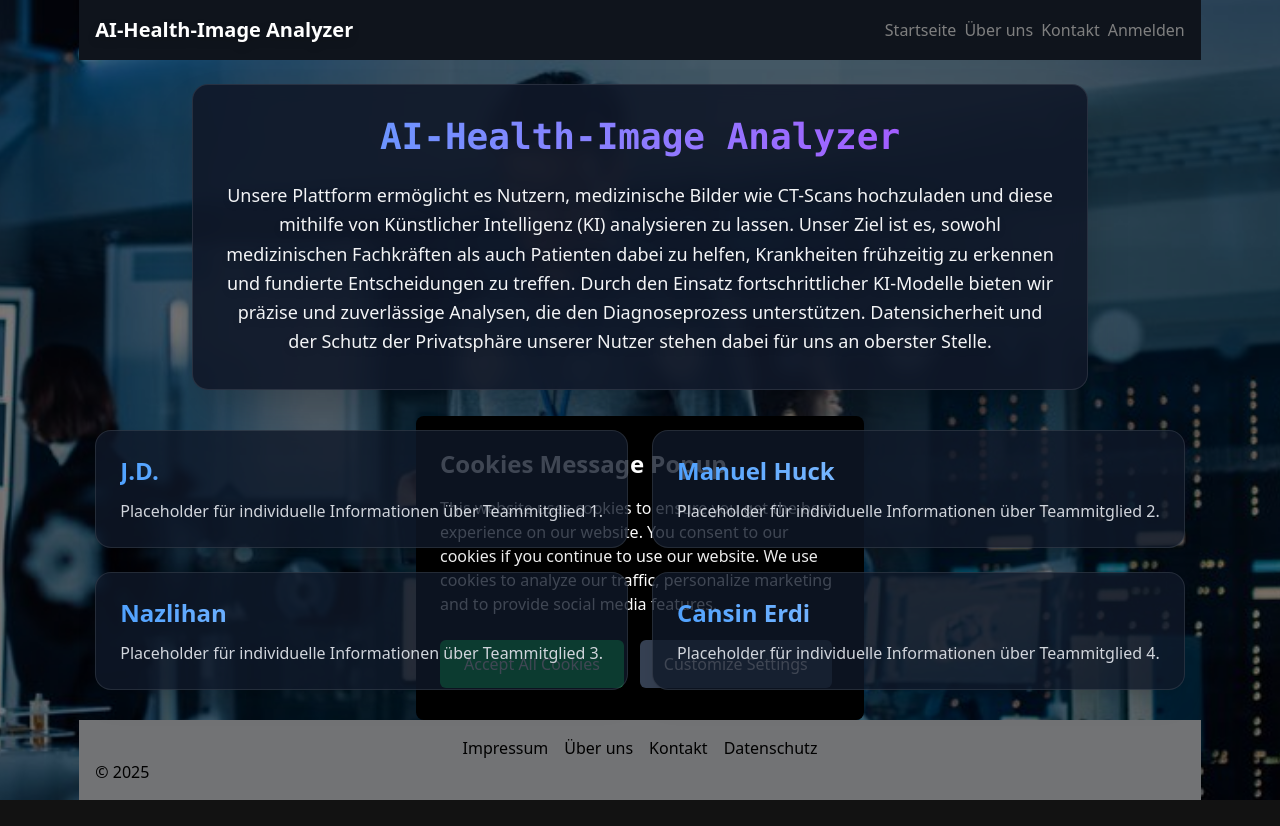
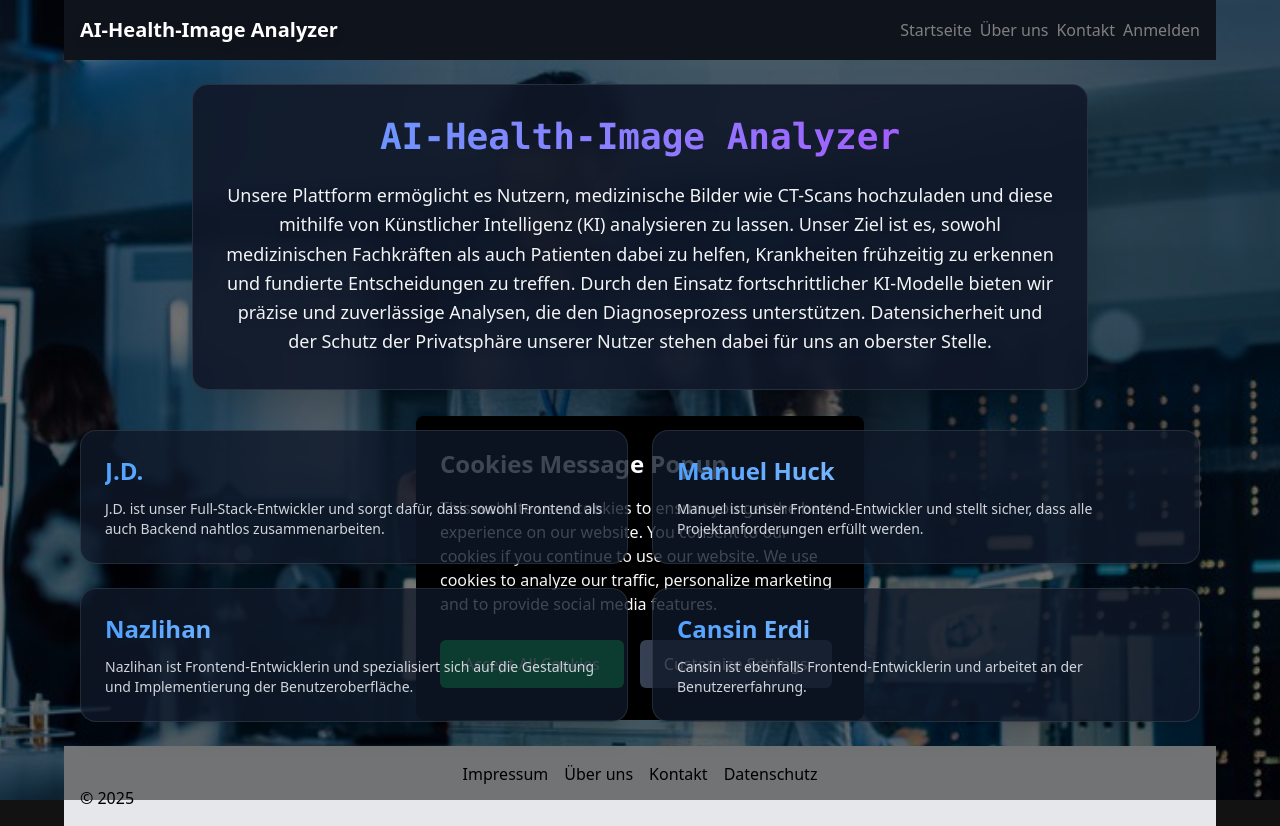
Before and after one commit to AI-Health-Image/AI-Health-Image, a React (Vite) app in the folder frontend/: page /about in a window 1280 px wide. Before the commit the page ends 800 px from the top, so only its background shows below. Built offline with nearby package versions, Linux system fonts and the light colour scheme.

Commit message:
added some final touches to the header and footer and generally the page

```diff
--- a/frontend/src/pages/AboutPage.jsx
+++ b/frontend/src/pages/AboutPage.jsx
@@ -3,10 +3,11 @@ import Layout from "../layout/Layout";
 function AboutPage() {
   return (
     <div
-      className="bg-cover bg-center min-h-screen flex flex-col justify-center items-center relative"
+      className="bg-cover bg-center flex-grow flex flex-col justify-center items-center relative"
       style={{ backgroundImage: "url('/itmedical.jpg')" }}
     >
-      <div className="absolute inset-0 bg-black/50 pointer-events-none"></div>
+      {/* Overlay mit niedrigerem z-index */}
+      <div className="absolute inset-0 bg-black/50 z-0"></div>
 
       <Layout>
         <div className="flex flex-col justify-center items-center p-4 relative z-10">
@@ -25,21 +26,35 @@ function AboutPage() {
           </div>
         </div>
 
+        {/* Team-Sektion mit z-10 für korrekte Überlagerung */}
         <section className="p-4 grid grid-cols-1 md:grid-cols-2 gap-6 max-w-6xl w-full relative z-10">
           {[
-            { name: "J.D.", desc: "Placeholder für individuelle Informationen über Teammitglied 1." },
-            { name: "Manuel Huck", desc: "Placeholder für individuelle Informationen über Teammitglied 2." },
-            { name: "Nazlihan", desc: "Placeholder für individuelle Informationen über Teammitglied 3." },
-            { name: "Cansin Erdi", desc: "Placeholder für individuelle Informationen über Teammitglied 4." },
+            {
+              name: "J.D.",
+              desc: "J.D. ist unser Full-Stack-Entwickler und sorgt dafür, dass sowohl Frontend als auch Backend nahtlos zusammenarbeiten."
+            },
+            {
+              name: "Manuel Huck",
+              desc: "Manuel ist unser Frontend-Entwickler und stellt sicher, dass alle Projektanforderungen erfüllt werden."
+            },
+            {
+              name: "Nazlihan",
+              desc: "Nazlihan ist Frontend-Entwicklerin und spezialisiert sich auf die Gestaltung und Implementierung der Benutzeroberfläche."
+            },
+            {
+              name: "Cansin Erdi",
+              desc: "Cansin ist ebenfalls Frontend-Entwicklerin und arbeitet an der Benutzererfahrung."
+            },
           ].map((member, index) => (
             <div
               key={index}
               className="group bg-gray-900/80 hover:bg-gray-800/90 transition-all duration-300 text-white p-6 rounded-2xl shadow-xl border border-white/10 transform hover:scale-105"
+              style={{ transformOrigin: 'center' }} // Transformationsursprung zentrieren
             >
               <h3 className="text-2xl font-bold mb-3 text-transparent bg-clip-text bg-gradient-to-r from-blue-400 to-blue-200">
                 {member.name}
               </h3>
-              <p className="text-gray-300 group-hover:text-white transition-colors duration-200">
+              <p className="text-gray-300 group-hover:text-white transition-colors duration-200 text-sm">
                 {member.desc}
               </p>
             </div>
```
